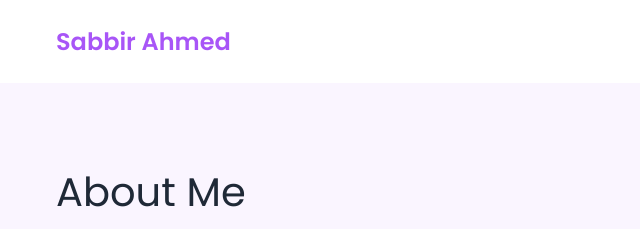
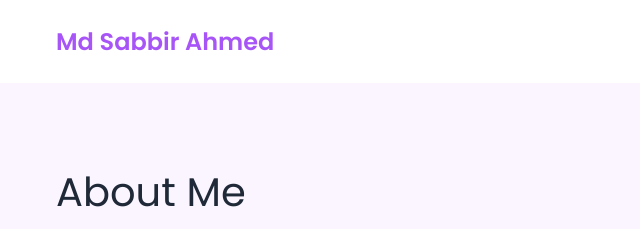
Before and after one commit to sabbirahmed404/Portfolio, a plain HTML site: page about.html in a window 1280 px wide. Shown: the top 229 px of the page, 0-640 px from the left. Drawn offline with nearby package versions, Linux system fonts and the light colour scheme.

Commit message:
Update about.html

```diff
--- a/about.html
+++ b/about.html
@@ -14,7 +14,7 @@
   <body>
     <nav>
       <div class="nav__content">
-        <div class="logo"><a href="#">Sabbir Ahmed</a></div>
+        <div class="logo"><a href="#">Md Sabbir Ahmed</a></div>
         <label for="check" class="checkbox">
           <i class="ri-menu-line"></i>
         </label>
```
